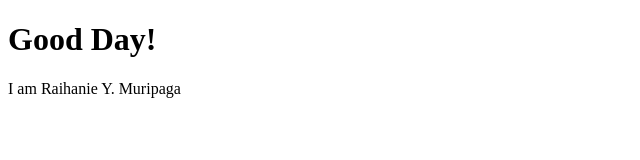
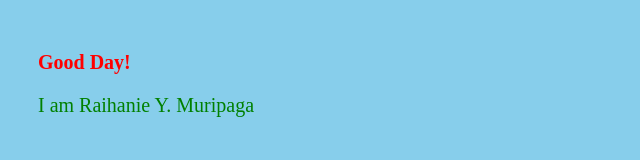
Before and after one commit to raimurs/raimurs.github.io, a plain HTML site: page index.html in a window 1280 px wide. Shown: the whole page, without its empty margins (0-640 px from the left). Drawn offline with Linux system fonts and the light colour scheme.

Commit message:
add index.html and mystyle.css

```diff
--- a/index.html
+++ b/index.html
@@ -5,6 +5,7 @@
     <meta http-equiv="X-UA-Compatible" content="IE=edge">
     <meta name="viewport" content="width=device-width, initial-scale=1.0">
     <title>My first Web Page</title>
+    <link rel="stylesheet" href="mystyle.css">
 </head>
 <body>
     <h1>Good Day!</h1>
--- /dev/null
+++ b/mystyle.css
@@ -0,0 +1,15 @@
+/*mystyle.css*/
+
+body{
+    background-color: skyblue;
+    padding: 30px;
+}
+
+h1{
+    font-size: 20px;
+    color: red;
+}
+p{
+ font-size: 20px;
+ color: green;
+}
```
